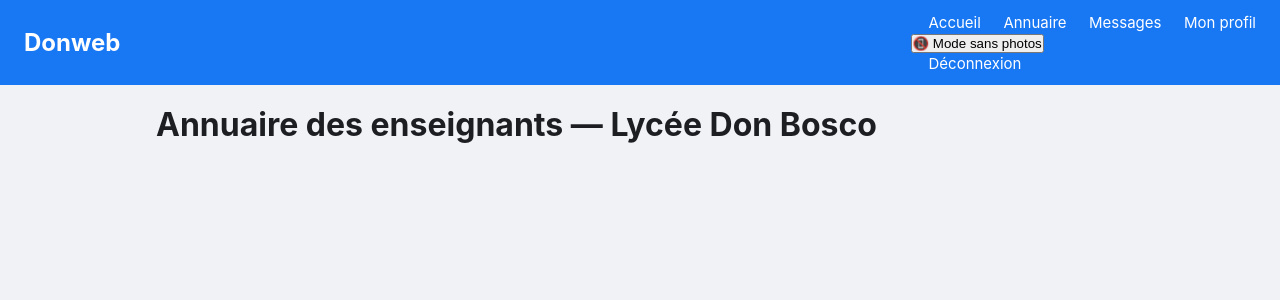
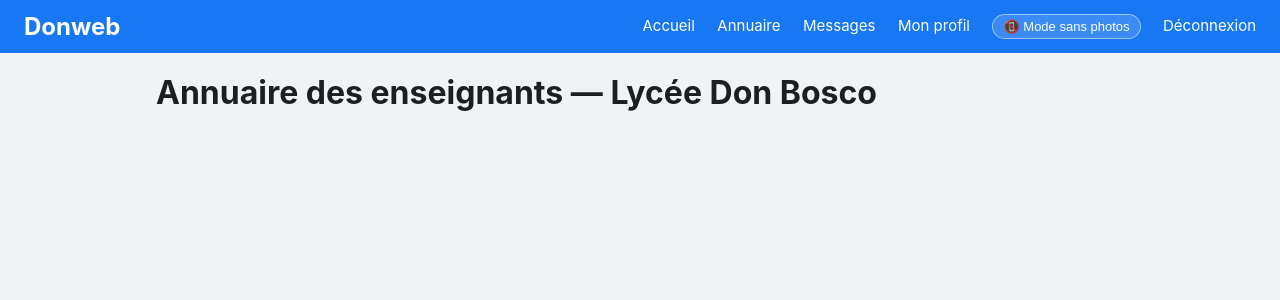
Before and after one commit to rahim025/Donweb, a Flask app: page /annuaire in a window 1280 px wide. Shown: the top 300 px of the page. Run offline with Flask 3, Linux system fonts and the light colour scheme; the visitor is signed in with stand-in values (Sample User, id 1); data comes from the database, SQL or seed files in the repository.

Commit message:
Add files via upload

```diff
--- a/app/static/css/style.css
+++ b/app/static/css/style.css
@@ -60,6 +60,31 @@ body {
 .avatar-sm { width: 40px; height: 40px; border-radius: 50%; object-fit: cover; margin-right: 10px; }
 .avatar-lg { width: 140px; height: 140px; border-radius: 50%; object-fit: cover; border: 4px solid white; margin-top: -70px; margin-left: 20px; }
 
+/* Placeholder affiché à la place des photos en mode économique */
+.img-placeholder {
+    display: inline-flex;
+    align-items: center;
+    justify-content: center;
+    background: #e4e6eb;
+    color: #65676b;
+    font-size: 22px;
+    border: 1px dashed #ccd0d5;
+}
+.cover.img-placeholder { border-radius: 8px 8px 0 0; }
+
+/* Bouton de bascule mode économique / complet */
+.mode-toggle-form { display: inline; margin-left: 18px; }
+.mode-toggle-btn {
+    background: rgba(255,255,255,0.15);
+    color: white;
+    border: 1px solid rgba(255,255,255,0.5);
+    border-radius: 14px;
+    padding: 4px 10px;
+    font-size: 13px;
+    cursor: pointer;
+}
+.mode-toggle-btn:hover { background: rgba(255,255,255,0.3); }
+
 /* Post */
 .post-header { display: flex; align-items: center; margin-bottom: 10px; }
 .post-date { font-size: 12px; color: #65676b; }
```
